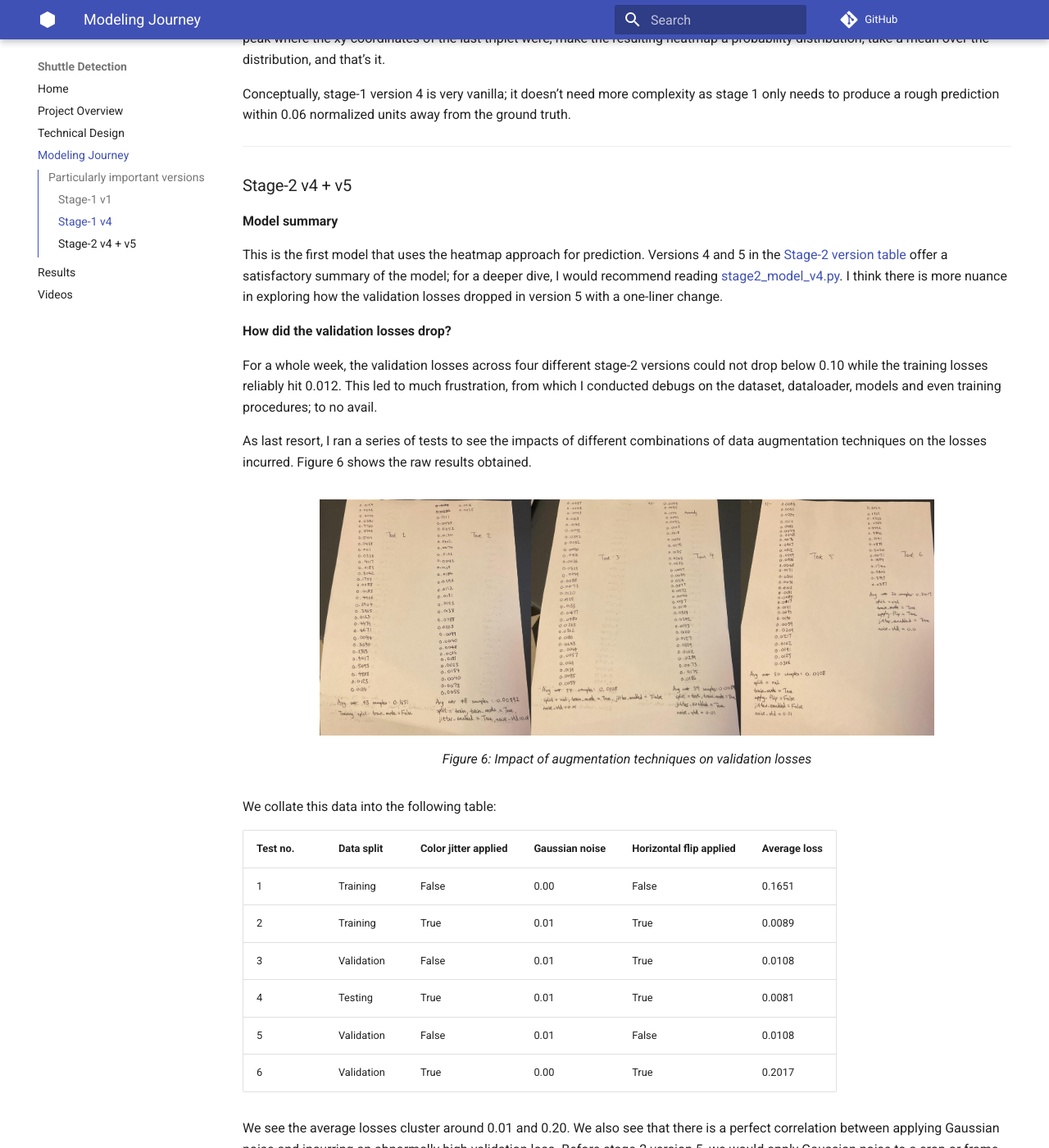
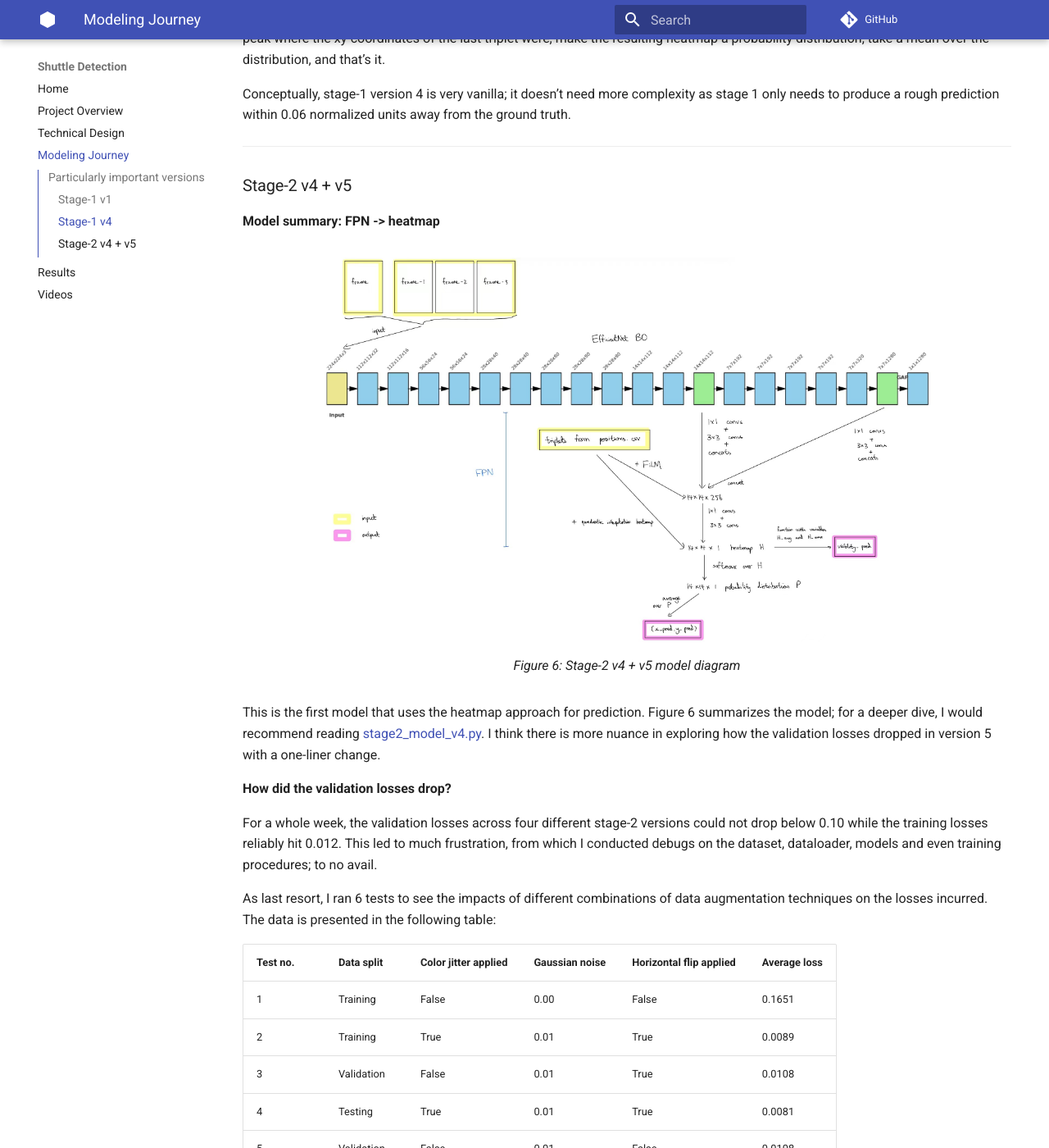
Before and after one commit to BillTheTsar/Shuttle-Detection, an MkDocs documentation site: the page built from docs/model_development_log_mkdocs.md, in a window 1280 px wide and 1400 px high, scrolled down 2027 px. Shown: the whole window at 82% size. Built offline with MkDocs 1.6.1 and Material for MkDocs 9.7.7, drawn with Linux system fonts in a browser that asks for light colours; comment, search, counter and statistics services are not loaded; some of the changed text lies outside the part shown.

Commit message:
Made model journey more visual

```diff
--- a/docs/model_development_log_mkdocs.md
+++ b/docs/model_development_log_mkdocs.md
@@ -105,10 +105,14 @@ rough prediction within 0.06 normalized units away from the ground truth.
 
 ### Stage-2 v4 + v5
 
-**Model summary**
+**Model summary: FPN -> heatmap**
 
-This is the first model that uses the heatmap approach for prediction. Versions 4 and 5 in the [Stage-2 version table](#stage-2-version-table-optional-reading) offer a satisfactory
-summary of the model; for a deeper dive, I would recommend reading [stage2_model_v4.py](https://github.com/BillTheTsar/Shuttle-Detection/blob/main/scripts/stage2_v4/stage2_model_v4.py). I think there is more
+<figure markdown>
+  ![Figure 6: Stage-2 v4 + v5 model diagram](Figures/stage2_v4_diagram.jpg){ width="80%" }
+  <figcaption>Figure 6: Stage-2 v4 + v5 model diagram</figcaption>
+</figure>
+
+This is the first model that uses the heatmap approach for prediction. Figure 6 summarizes the model; for a deeper dive, I would recommend reading [stage2_model_v4.py](https://github.com/BillTheTsar/Shuttle-Detection/blob/main/scripts/stage2_v4/stage2_model_v4.py). I think there is more
 nuance in exploring how the validation losses dropped in version 5 with a one-liner change.
 
 **How did the validation losses drop?**
@@ -117,16 +121,8 @@ For a whole week, the validation losses across four different stage-2 versions c
 training losses reliably hit 0.012. This led to much frustration, from which I conducted
 debugs on the dataset, dataloader, models and even training procedures; to no avail.
 
-As last resort, I ran a series
-of tests to see the impacts of different combinations of data augmentation techniques on the losses incurred.
-Figure 6 shows the raw results obtained.
-
-<figure markdown>
-  ![Figure 6: Impact of augmentation techniques on validation losses](Figures/raw_test_data.jpeg){ width="80%" }
-  <figcaption>Figure 6: Impact of augmentation techniques on validation losses</figcaption>
-</figure>
-
-We collate this data into the following table:
+As last resort, I ran 6 tests to see the impacts of different combinations of data augmentation techniques on the
+losses incurred. The data is presented in the following table:
 
 | Test no. | Data split | Color jitter applied | Gaussian noise | Horizontal flip applied | Average loss |
 |----------|------------|-----------------------|----------------|-------------------------|--------------|
```
Also changed, not shown: other parts of docs/model_development_log_mkdocs.md (+1 -1 lines), docs/Figures/stage2_v4_diagram.jpg (added).
